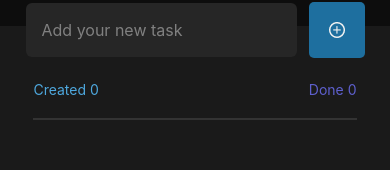
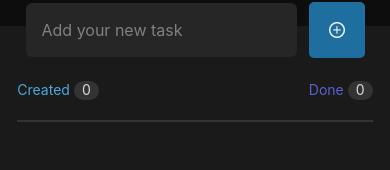
Before and after one commit to gabrieldasneves/DOIT, a React Native app in the folder DOIT/: screen / in a window 390 px wide. Shown: the part 160-330 px from the top of the page. Built offline with nearby package versions, Linux system fonts and the light colour scheme.

Commit message:
counters styles

```diff
--- a/DOIT/src/screens/home/index.tsx
+++ b/DOIT/src/screens/home/index.tsx
@@ -78,11 +78,41 @@ export function Home() {
 
       <View style={styles.taskContainer}>
         <View style={styles.counterContainer}>
-          <View>
-            <Text style={styles.createdText}>Created {tasks.length}</Text>
+          <View
+            style={{
+              flexDirection: "row",
+            }}
+          >
+            <Text style={styles.createdText}>Created </Text>
+            <View
+              style={{
+                backgroundColor: "#333333",
+                width: 25,
+                height: 19,
+                alignItems: "center",
+                borderRadius: 999,
+              }}
+            >
+              <Text style={{ color: "#D9D9D9" }}>{tasks.length}</Text>
+            </View>
           </View>
-          <View>
-            <Text style={styles.doneText}>Done {String(check)}</Text>
+          <View
+            style={{
+              flexDirection: "row",
+            }}
+          >
+            <Text style={styles.doneText}>Done </Text>
+            <View
+              style={{
+                backgroundColor: "#333333",
+                width: 25,
+                height: 19,
+                alignItems: "center",
+                borderRadius: 999,
+              }}
+            >
+              <Text style={{ color: "#D9D9D9" }}>{String(check)}</Text>
+            </View>
           </View>
         </View>
         <View style={styles.tasks}>
```
